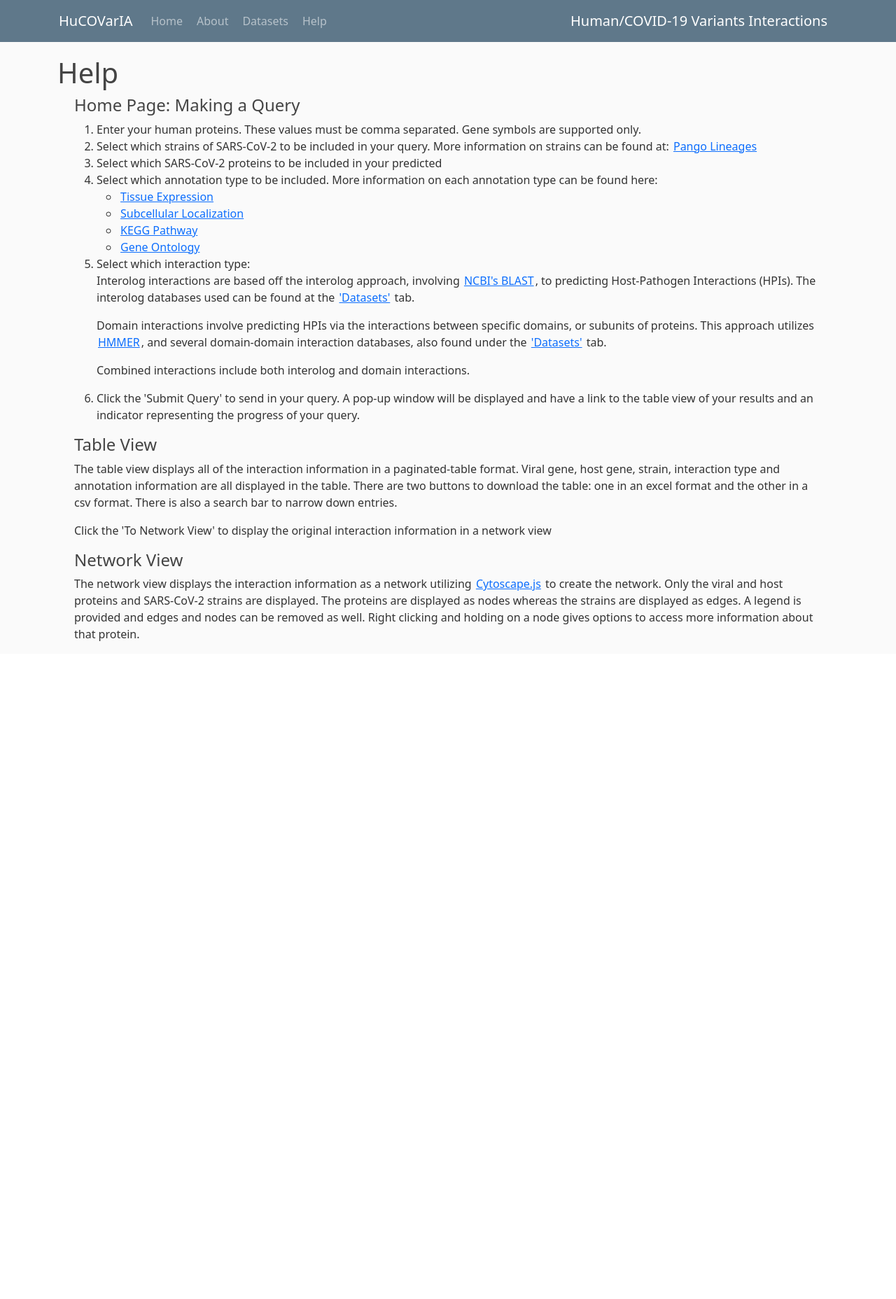
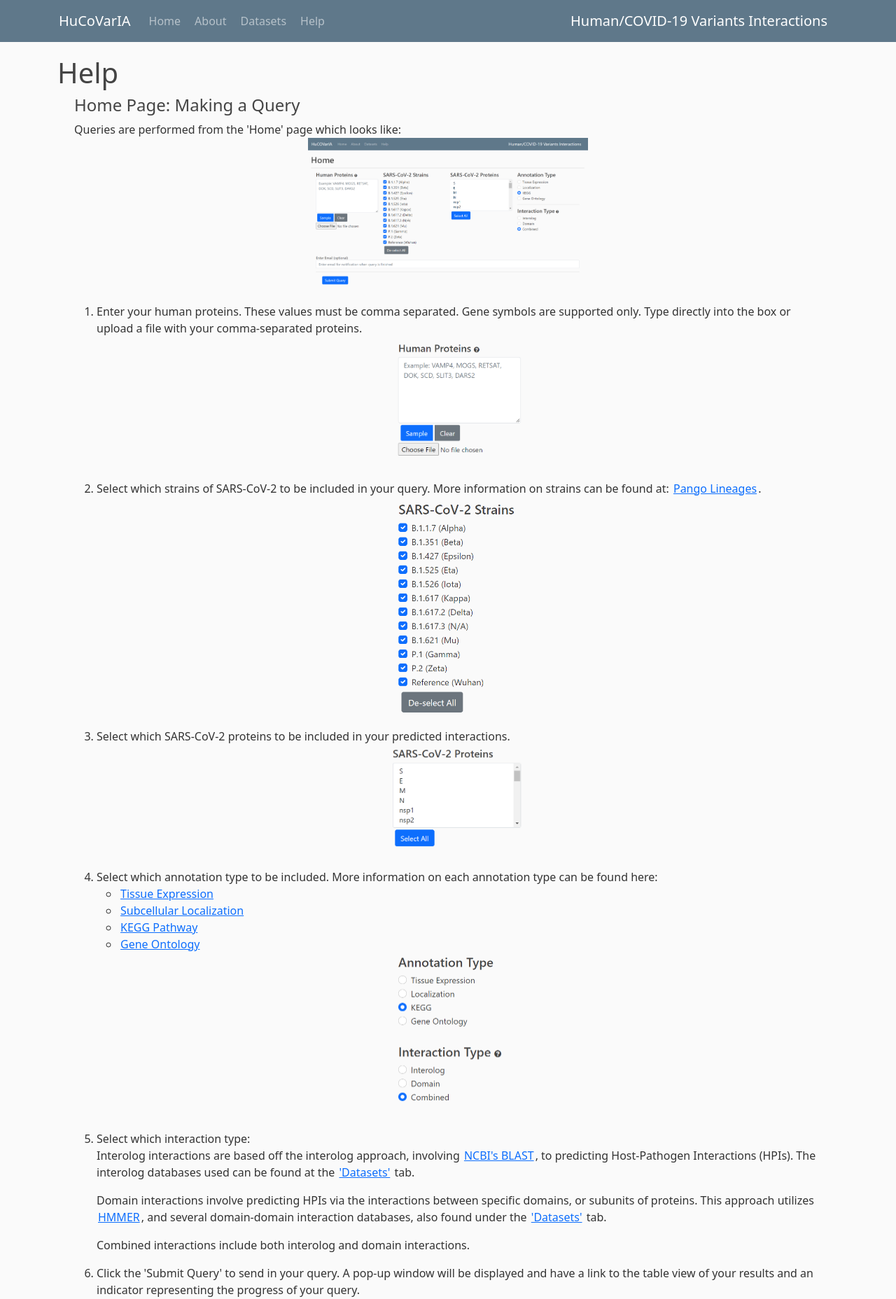
Before and after one commit to KoltonHauck/hucovaria, a Django app: page /hucovaria/help/ in a window 1280 px wide. Shown: the top 1856 px of the page at 70% size. Before the commit the page ends 916 px from the top, so only its background shows below. Run offline with Django 4.2, Linux system fonts and the light colour scheme; parts of the project's set-up code (start-up, migrations or seed data) failed here and were passed over; some libraries are stand-ins or nearby versions.

Commit message:
add in pics for help page

```diff
--- a/main/static/main/style.css
+++ b/main/static/main/style.css
@@ -1,3 +1,19 @@
+img {
+    display: block;
+    margin-left: auto;
+    margin-right: auto;
+}
+
+.med-img {
+    width: 400px;
+    height: auto;
+}
+
+.small-img {
+    width: 200px;
+    height: auto;
+}
+
 .fa-check-circle {
     color: green;
 }
--- a/main/templates/base.html
+++ b/main/templates/base.html
@@ -38,7 +38,7 @@
 	<header class="site-header">
   		<nav class="navbar navbar-expand navbar-dark bg-steel fixed-top">
     		<div class="container">
-      			<a class="navbar-brand mr-4" href="{% url 'main:home' %}">HuCOVarIA</a>
+      			<a class="navbar-brand mr-4" href="{% url 'main:home' %}">HuCoVarIA</a>
       			<div class="collapse navbar-collapse" id="navbarToggle">
         			<div class="navbar-nav mr-auto">
           				<a class="nav-item nav-link" href="{% url 'main:home' %}">Home</a>
--- a/main/templates/help.html
+++ b/main/templates/help.html
@@ -1,13 +1,18 @@
 {% extends "base.html" %}
+{% load static %}
 
 {% block content %}
 <h1>{{ title }}</h1>
 	<div class="container">
         <h4>Home Page: Making a Query</h4>
+        Queries are performed from the 'Home' page which looks like: <p><img src="{% static 'main/hucovaria_home.PNG' %}" class="med-img"></p>
         <ol>
-            <li>Enter your human proteins. These values must be comma separated. Gene symbols are supported only.</li>
-            <li>Select which strains of SARS-CoV-2 to be included in your query. More information on strains can be found at: <a href="https://cov-lineages.org/">Pango Lineages</a></li>
-            <li>Select which SARS-CoV-2 proteins to be included in your predicted</li>
+            <li>Enter your human proteins. These values must be comma separated. Gene symbols are supported only. Type directly into the box or upload a file with your comma-separated proteins.
+                <p><img src="{% static 'main/hucovaria_home_human_proteins_upload.PNG' %}" class="small-img"></p></li>
+            <li>Select which strains of SARS-CoV-2 to be included in your query. More information on strains can be found at: <a href="https://cov-lineages.org/">Pango Lineages</a>.
+                <p><img src="{% static 'main/hucovaria_home_strains.PNG' %}" class="small-img"></p></li>
+            <li>Select which SARS-CoV-2 proteins to be included in your predicted interactions.
+                <p><img src="{% static 'main/hucovaria_home_covid_proteins.PNG' %}" class="small-img"></p></li>
             <li>Select which annotation type to be included. More information on each annotation type can be found here:
                 <ul>
                     <li><a href="https://gtexportal.org/home/" target="_blank" rel="noopener noreferrer">Tissue Expression</a></li>
@@ -15,24 +20,30 @@
                     <li><a href="https://www.genome.jp/kegg/pathway.html" target="_blank" rel="noopener noreferrer">KEGG Pathway</a></li>
                     <li><a href="http://geneontology.org/" target="_blank" rel="noopener noreferrer">Gene Ontology</a></li>
                 </ul>
+                <p><img src="{% static 'main/hucovaria_home_annotations.PNG' %}" class="small-img"></p>
             </li>
             <li>Select which interaction type:
             <p>Interolog interactions are based off the interolog approach, involving <a href="https://blast.ncbi.nlm.nih.gov/Blast.cgi" target="_blank" rel="noopener noreferrer">NCBI's BLAST</a>, to predicting Host-Pathogen Interactions (HPIs). The interolog databases used can be found at the <a href="{% url 'main:datasets' %}">'Datasets'</a> tab.</p>
             <p>Domain interactions involve predicting HPIs via the interactions between specific domains, or subunits of proteins. This approach utilizes <a href="http://hmmer.org/" target="_blank" rel="noopener noreferrer">HMMER</a>, and several domain-domain interaction databases, also found under the <a href="{% url 'main:datasets' %}">'Datasets'</a> tab.</p>
             <p>Combined interactions include both interolog and domain interactions.</p>
             </li>
-            <li>Click the 'Submit Query' to send in your query. A pop-up window will be displayed and have a link to the table view of your results and an indicator representing the progress of your query.</li>
+            <li>Click the 'Submit Query' to send in your query. A pop-up window will be displayed and have a link to the table view of your results and an indicator representing the progress of your query.
+                <p><img src="{% static 'main/hucovaria_home_submit.PNG' %}" class="small-img"><img src="{% static 'main/hucovaria_home_modal.PNG' %}" class="small-img"></p></li>
         </ol>
 	</div>
 
 	<div class="container">
         <h4>Table View</h4>
-        <p>The table view displays all of the interaction information in a paginated-table format. Viral gene, host gene, strain, interaction type and annotation information are all displayed in the table. There are two buttons to download the table: one in an excel format and the other in a csv format. There is also a search bar to narrow down entries.
-        <p>Click the 'To Network View' to display the original interaction information in a network view</p>
+        <p>The table view displays all of the interaction information in a paginated-table format. Viral gene, host gene, strain, interaction type and annotation information are all displayed in the table. There are two buttons to download the table: one in an excel format and the other in a csv format. There is also a search bar to narrow down entries. Here is a typical table view:</p>
+        <p><img src="{% static 'main/hucovaria_table.PNG' %}" class="med-img"></p>
+        <p>Click the 'To Network View' to display the original interaction information in a network view.</p>
 	</div>
 
 	<div class="container">
 	    <h4>Network View</h4>
-        <p>The network view displays the interaction information as a network utilizing <a href="https://js.cytoscape.org/" target="_blank" rel="noopener noreferrer">Cytoscape.js</a> to create the network. Only the viral and host proteins and SARS-CoV-2 strains are displayed. The proteins are displayed as nodes whereas the strains are displayed as edges. A legend is provided and edges and nodes can be removed as well. Right clicking and holding on a node gives options to access more information about that protein.</p>
+        <p>The network view displays the interaction information as a network utilizing <a href="https://js.cytoscape.org/" target="_blank" rel="noopener noreferrer">Cytoscape.js</a> to create the network. Only the viral and host proteins and SARS-CoV-2 strains are displayed. The proteins are displayed as nodes whereas the strains are displayed as edges. A legend is provided and edges and nodes can be removed as well. Right clicking and holding on a node gives options to access more information about that protein. Here is a typical network view: </p>
+        <p><img src="{% static 'main/hucovaria_network.PNG' %}" class="med-img"></p>
+        <p>Here is a snapshot of the menu provided when right-clicking and holding on a node:</p>
+        <p><img src="{% static 'main/hucovaria_network_menu.PNG' %}" class="small-img"></p>
 	</div>
 {% endblock content %}
--- a/main/views.py
+++ b/main/views.py
@@ -126,8 +126,6 @@
 
     #send email if given
 
-    print(request.POST.get('email'))
-    print(request.POST.get('link'))
     if request.POST.get('email'):
         send_mail(
             f'HuCoVaria results for {newID}',
```
Also changed, not shown: main/templates/home.html (+25 -2 lines), README.md, main/static/main/hucovaria_home.PNG (added), main/static/main/hucovaria_home_annotations.PNG (added), main/static/main/hucovaria_home_covid_chips.PNG (added), main/static/main/hucovaria_home_covid_proteins.PNG (added), main/static/main/hucovaria_home_email.PNG (added), main/static/main/hucovaria_home_human_proteins_upload.PNG (added), main/static/main/hucovaria_home_modal.PNG (added), main/static/main/hucovaria_home_strains.PNG (added), main/static/main/hucovaria_home_submit.PNG (added), main/static/main/hucovaria_network.PNG (added), main/static/main/hucovaria_network_menu.PNG (added), main/static/main/hucovaria_table.PNG (added).
